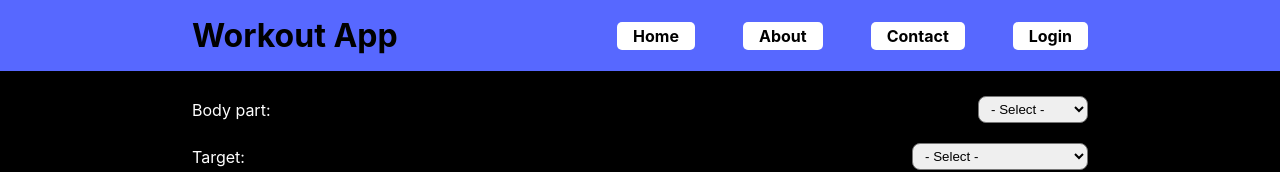
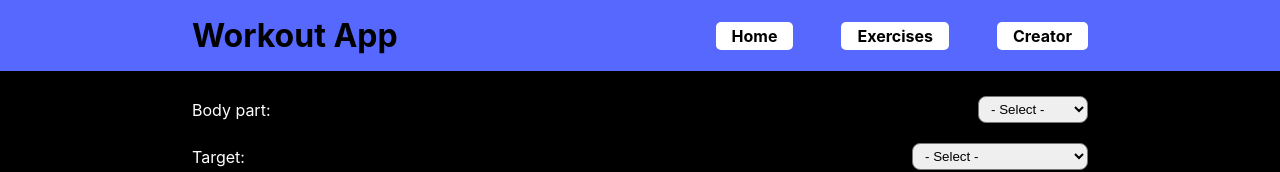
Before and after one commit to titoworlddev/workout-creator, a React (Create React App) app: page / in a window 1280 px wide. Shown: the top 172 px of the page. Built offline with nearby package versions, Linux system fonts and the light colour scheme; the HTML template or start-up script is replaced by a standard one.

Commit message:
Changed header menu options

```diff
--- a/src/components/Header/Header.js
+++ b/src/components/Header/Header.js
@@ -1,7 +1,8 @@
 import React from 'react';
 import './Header.css';
+import { stringCapitalize } from '../../utils/extensions/stringCapitalize';
 
-const MENU_OPTIONS = ['Home', 'About', 'Contact', 'Login'];
+const MENU_OPTIONS = ['home', 'exercises', 'creator'];
 
 export default function Header() {
   return (
@@ -10,7 +11,7 @@ export default function Header() {
       <ul>
         {MENU_OPTIONS.map(option => (
           <li key={option}>
-            <a href={`#${option}`}>{option}</a>
+            <a href={`${option}`}>{stringCapitalize(option)}</a>
           </li>
         ))}
       </ul>
```
